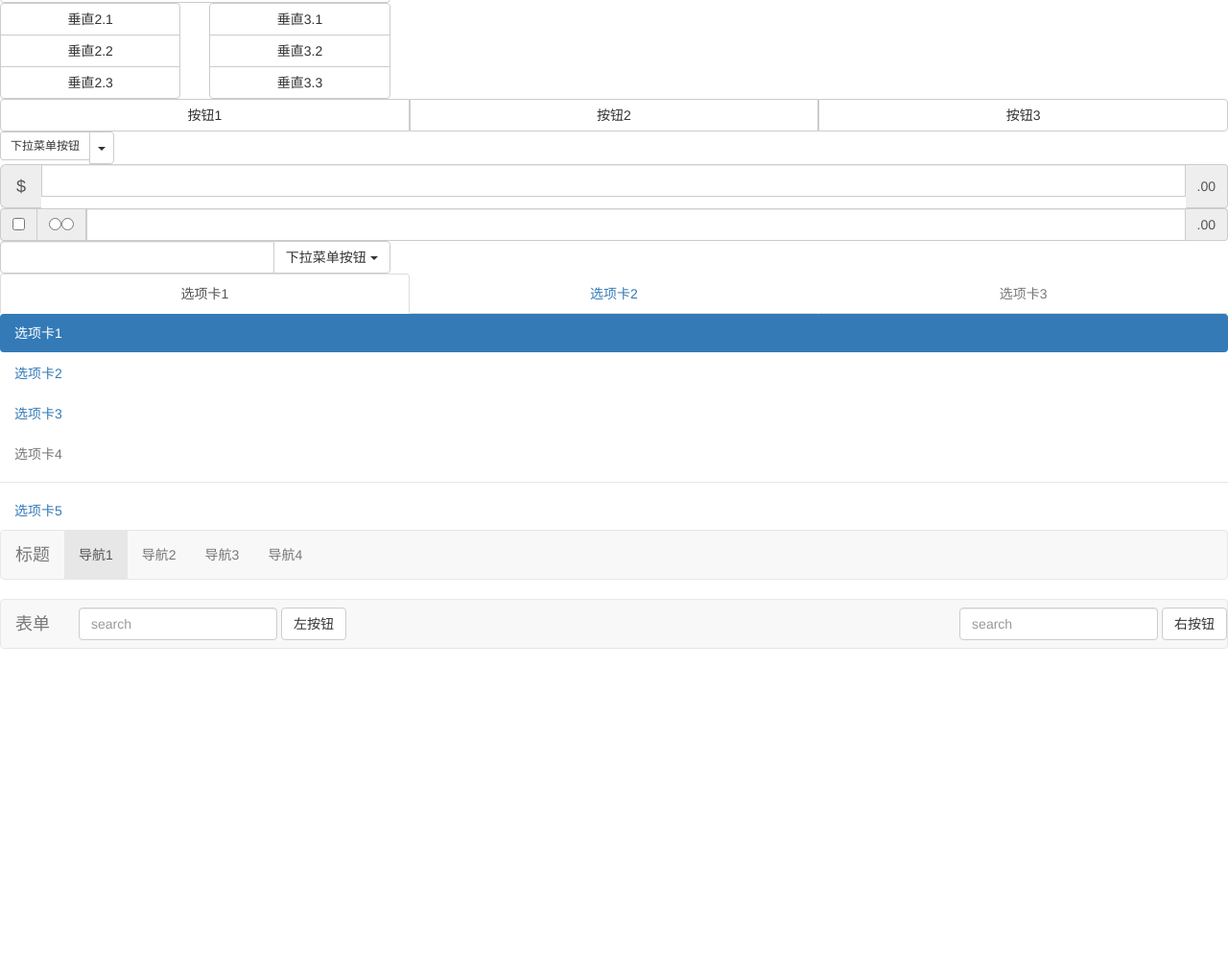
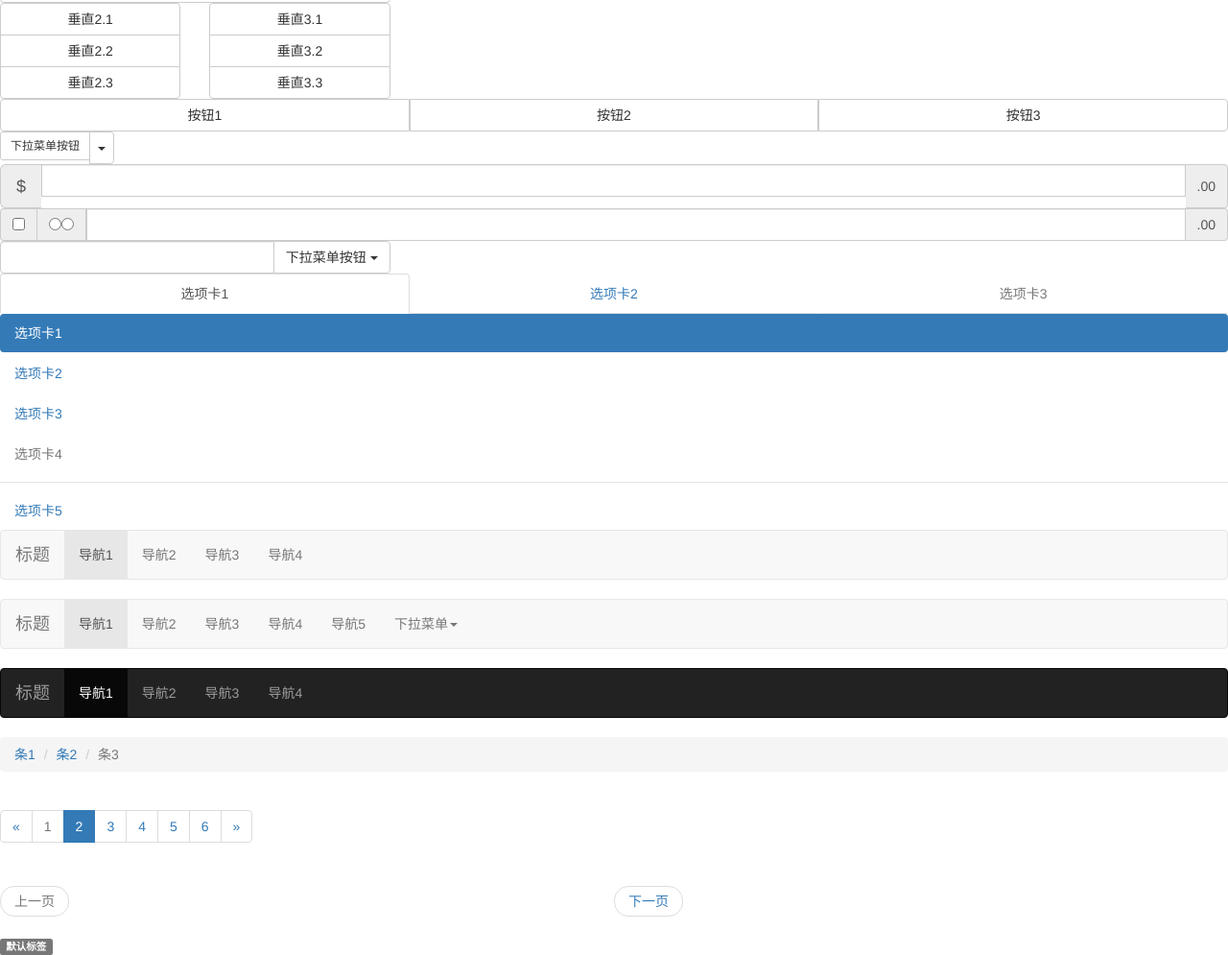
Before and after one commit to supercoderhawk/Understanding_Bootstrap, a plain HTML site: page chapter4/index.html in a window 1280 px wide. Shown: the part 387-1382 px from the top of the page at 96% size. Before the commit the page ends 1083 px from the top, so only its background shows below. Drawn offline with Linux system fonts and the light colour scheme.

Commit message:
modify chapter 4

```diff
--- a/chapter4/index.html
+++ b/chapter4/index.html
@@ -224,7 +224,7 @@
     </ul>
   </nav>
 
-  <nav class="navbar navbar-default" role="navigation">
+  <nav class="navbar navbar-default navbar-fixed-top" role="navigation">
     <div class="navbar-header">
       <a href="" class="navbar-brand">表单</a>
     </div>
@@ -237,6 +237,78 @@
       <button class="btn btn-default" type="submit">右按钮</button>
     </form>
   </nav>
+
+  <!-- 响应式导航条 -->
+  <div class="navbar navbar-default">
+    <div class="navbar-header">
+      <button class="navbar-toggle" data-toggle="collapse" data-target=".navbar-responsive-collapse">
+        <span class="sc-only">触发导航</span>
+        <span class="icon-bar"></span>
+        <span class="icon-bar"></span>
+        <span class="icon-bar"></span>
+      </button>
+      <a href="" class="navbar-brand">标题</a>
+    </div>
+    <div class="collapse navbar-collapse navbar-responsive-collapse">
+      <ul class="nav navbar-nav">
+        <li class="active"><a href="">导航1</a></li>
+        <li><a href="">导航2</a></li>
+        <li><a href="">导航3</a></li>
+        <li><a href="">导航4</a></li>
+        <li><a href="">导航5</a></li>
+        <li class="dropdown">
+          <a data-toggle="dropdown" class="dropdown-toggle" href="">下拉菜单<b class="caret"></b></a>
+          <ul class="dropdown-menu">
+            <li><a href="">子菜单1</a></li>
+            <li><a href="">子菜单2</a></li>
+            <li><a href="">子菜单3</a></li>
+          </ul>
+        </li>
+      </ul>
+    </div>
+  </div>
+
+  <!-- 反色导航条 -->
+  <nav class="navbar navbar-inverse" role="navigation">
+    <div class="navbar-header">
+      <a href="" class="navbar-brand">标题</a>
+    </div>
+    <ul class="nav navbar-nav">
+      <li class="active"><a href="">导航1</a></li>
+      <li><a href="">导航2</a></li>
+      <li><a href="">导航3</a></li>
+      <li><a href="">导航4</a></li>
+    </ul>
+  </nav>
+
+  <!-- 面包屑导航 -->
+  <ul class="breadcrumb">
+    <li><a href="">条1</a></li>
+    <li><a href="">条2</a></li>
+    <li class="active">条3</li>
+  </ul>
+
+  <!-- 页码分页导航 -->
+  <ul class="pagination">
+    <li ><a href="#">&laquo;</a></li>
+    <li class="disabled"><a href="#">1</a></li>
+    <li class="active"><a href="#">2</a></li>
+    <li><a href="#">3</a></li>
+    <li><a href="#">4</a></li>
+    <li><a href="#">5</a></li>
+    <li><a href="#">6</a></li>
+    <li><a href="#">&raquo;</a></li>
+  </ul>
+
+  <!-- 翻页 -->
+  <ul class="pager">
+    <li class="previous disabled"><a href="">上一页</a></li>
+    <li><a href="">下一页</a></li>
+  </ul>
+
+  <!-- 标签 -->
+  <span class="label label-default">默认标签</span>
+
 </body>
 
 </html>
```
Also changed, not shown: chapter4/index2.html (added, +41 -0 lines), image/user.png (added), 1 other file.
